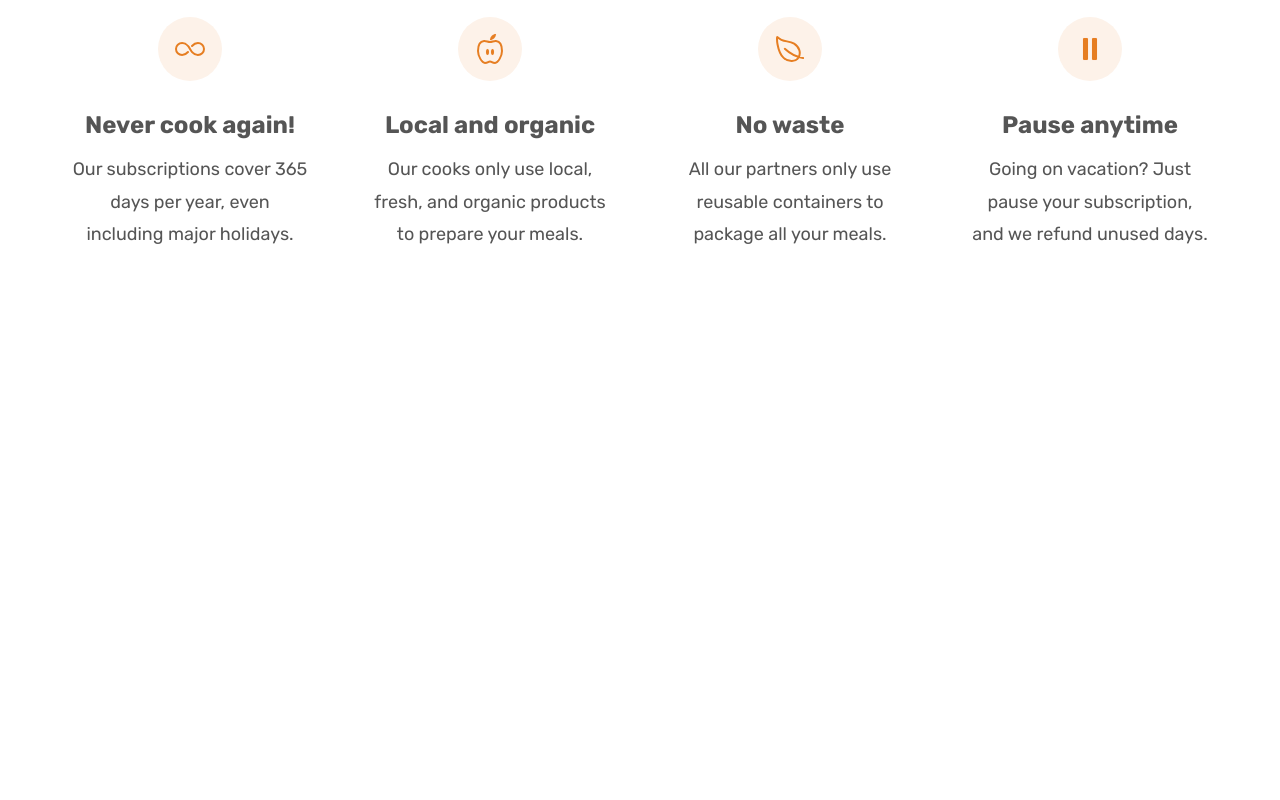
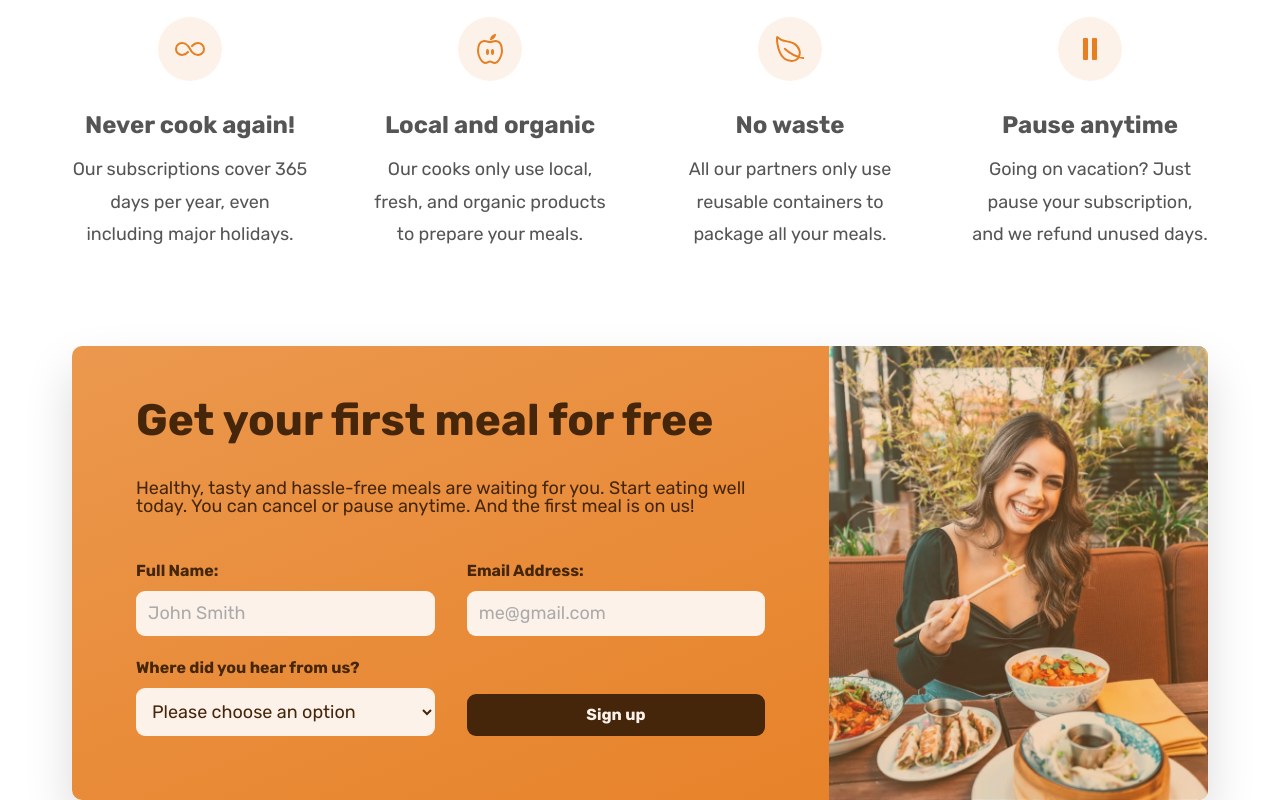
Before and after one commit to AxelMoncayoM/omnifood-page, a plain HTML site: page index.html in a window 1280 px wide. Shown: the part 5021-5821 px from the top of the page. Before the commit the page ends 5367 px from the top, so only its background shows below. Drawn offline with nearby package versions, Linux system fonts and the light colour scheme.

Commit message:
Form section added

```diff
--- a/index.html
+++ b/index.html
@@ -517,6 +517,54 @@
       </div>
     </section>
 
+    <section class="section-cta">
+      <div class="container">
+        <div class="cta">
+          <div class="cta-text-box">
+            <h2 class="heading-secondary">Get your first meal for free</h2>
+            <p class="cta-text">
+              Healthy, tasty and hassle-free meals are waiting for you. Start
+              eating well today. You can cancel or pause anytime. And the first
+              meal is on us!
+            </p>
+
+            <form class="cta-form">
+              <div>
+                <label for="name">Full Name:</label>
+                <input id="name" type="text" placeholder="John Smith" />
+              </div>
+
+              <div>
+                <label for="email">Email Address:</label>
+                <input id="email" type="email" placeholder="me@gmail.com" />
+              </div>
+
+              <div>
+                <label for="select-where">Where did you hear from us?</label>
+
+                <select name="" id="select-where" required>
+                  <option value="">Please choose an option</option>
+                  <option value="friends">From friends</option>
+                  <option value="youtube">Youtube video</option>
+                  <option value="facebook">Facebook ad</option>
+                  <option value="instagram">instagram ad</option>
+                  <option value="podcast">Podcast</option>
+                  <option value="other">Other</option>
+                </select>
+              </div>
+
+              <button class="btn">Sign up</button>
+            </form>
+          </div>
+          <div
+            class="cta-img-box"
+            role="img"
+            aria-label="Woman enjoying her food"
+          ></div>
+        </div>
+      </div>
+    </section>
+
     <script
       type="module"
       src="https://unpkg.com/ionicons@7.1.0/dist/ionicons/ionicons.esm.js"
--- a/styles/styles.css
+++ b/styles/styles.css
@@ -15,6 +15,11 @@ html {
 *::before,
 *::after {
   box-sizing: inherit;
+}
+
+*:focus {
+  outline: none;
+  box-shadow: 0 0 0 0.8rem rgba(230, 125, 34, 0.5);
 }
 
 body {
@@ -578,3 +583,94 @@ blockquote {
   text-align: center;
   margin: 0;
 }
+
+/*CTA SECTION*/
+.cta {
+  overflow: hidden;
+  display: grid;
+  grid-template-columns: 2fr 1fr;
+  box-shadow: 0 2.4rem 4.8rem rgba(0, 0, 0, 0.15);
+  border-radius: 10px;
+  background-image: linear-gradient(
+    to right bottom,
+    #eb984e,
+    var(--brandColor)
+  );
+}
+
+.cta-text-box {
+  color: #45260a;
+  padding: 4.8rem 6.4rem 6.4rem 6.4rem;
+}
+
+.cta .heading-secondary {
+  color: #45260a;
+  margin-bottom: 3.2rem;
+}
+
+.cta-text {
+  font-size: 1.8rem;
+  margin-bottom: 4.8rem;
+}
+
+.cta-img-box {
+  background-image: linear-gradient(
+      to right bottom,
+      rgba(235, 151, 78, 0.3),
+      rgba(230, 125, 34, 0.3)
+    ),
+    url("../img/eating.jpg");
+  background-size: cover;
+  background-repeat: no-repeat;
+  background-position: center;
+}
+
+/*CTA FORM*/
+.cta-form {
+  display: grid;
+  grid-template-columns: repeat(2, 1fr);
+  column-gap: 3.2rem;
+  row-gap: 2.4rem;
+}
+
+.cta-form label {
+  display: block;
+  font-size: 1.6rem;
+  font-weight: bold;
+  margin-bottom: 1.2rem;
+}
+
+.cta-form input,
+.cta-form select {
+  width: 100%;
+  padding: 1.2rem;
+  font-size: 1.8rem;
+  font-family: inherit;
+  border: none;
+  background-color: var(--softWhite);
+  border-radius: 9px;
+  color: inherit;
+}
+
+.cta-form input::placeholder {
+  color: #aaa;
+}
+
+.cta-form button {
+  border: none;
+  cursor: pointer;
+  background-color: #45260a;
+  color: var(--softWhite);
+  align-self: end;
+  padding: 1.2rem;
+}
+
+.cta-form button:hover {
+  background-color: var(--white);
+  color: var(--gray);
+}
+
+.cta *:focus {
+  outline: none;
+  box-shadow: 0 0 0 0.8rem rgba(255, 255, 255, 0.5);
+}
```
